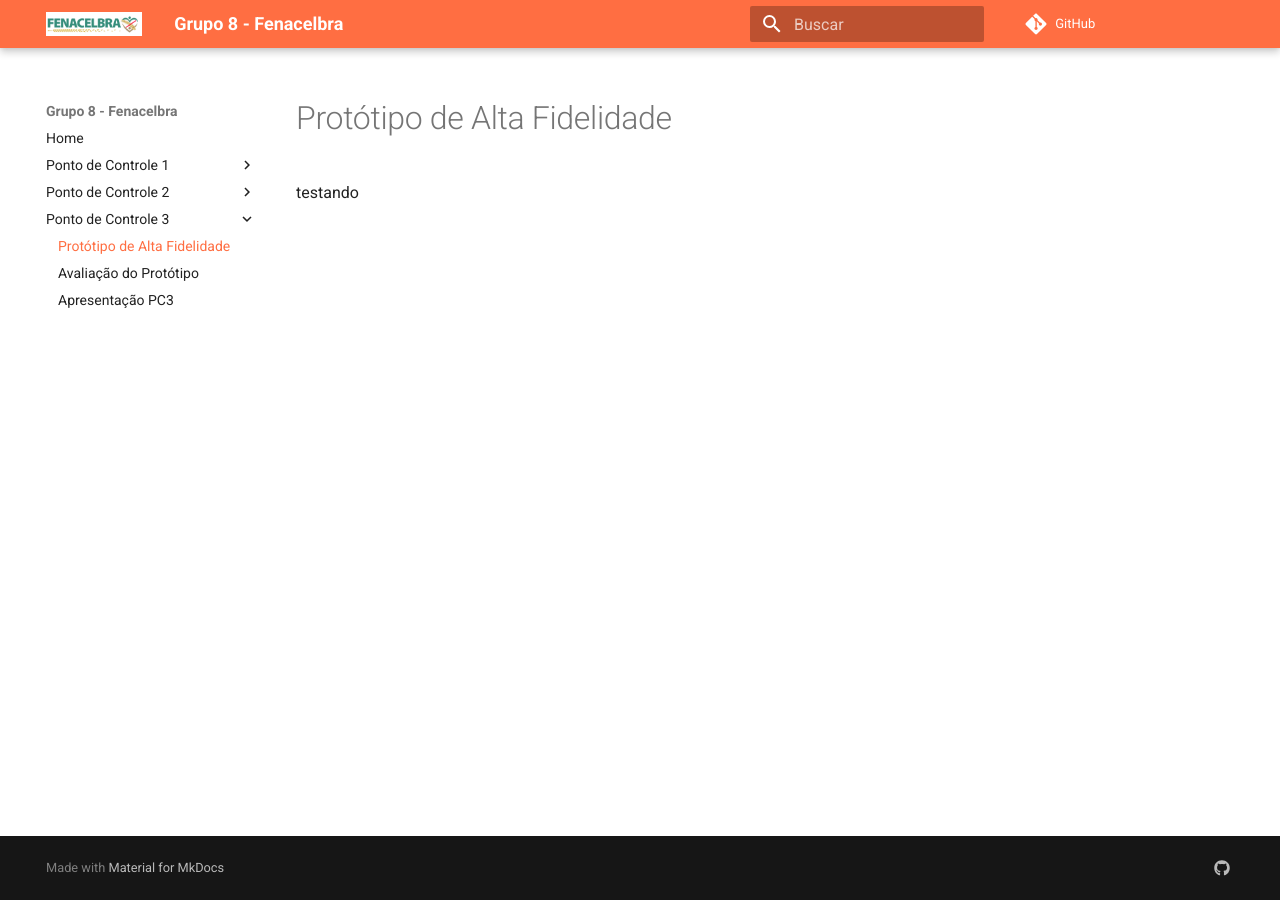
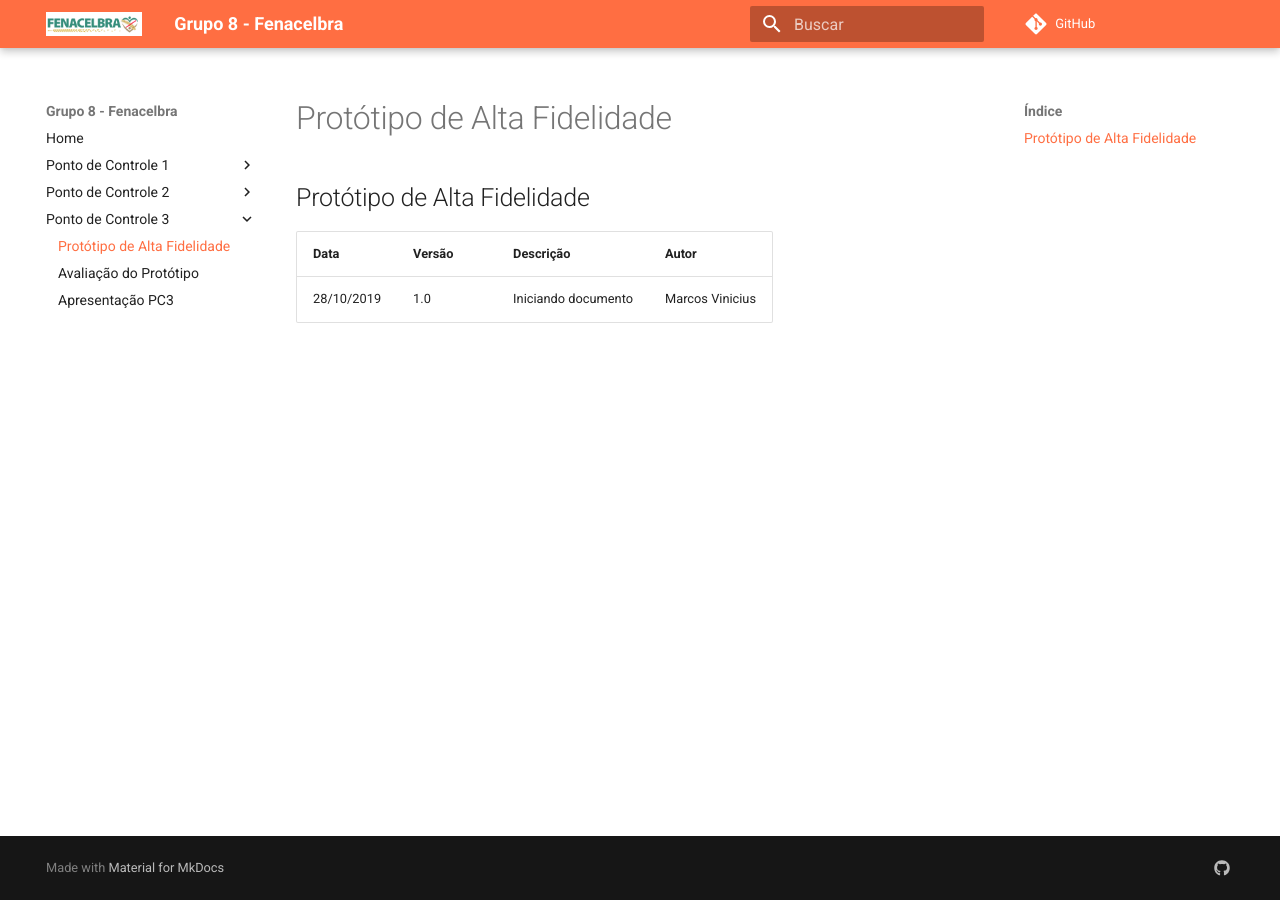
Before and after one commit to Interacao-Humano-Computador/2019.2-FENALCEBRA, an MkDocs documentation site: the page built from docs/ponto_de_controle_3/prototipo_de_alta_fidelidade.md, in a window 1280 px wide. Built offline with MkDocs 1.6.1 and Material for MkDocs 9.7.7, drawn with Linux system fonts in a browser that asks for light colours; comment, search, counter and statistics services are not loaded.

Commit message:
Update prototipo_de_alta_fidelidade.md

```diff
--- a/docs/ponto_de_controle_3/prototipo_de_alta_fidelidade.md
+++ b/docs/ponto_de_controle_3/prototipo_de_alta_fidelidade.md
@@ -1 +1,5 @@
-testando
+## Protótipo de Alta Fidelidade
+
+| Data       | Versão | Descrição                              | Autor             |
+| :--------- | :----- | :------------------------------------- | :---------------- |
+| 28/10/2019 | 1.0    | Iniciando documento                    | Marcos Vinicius |
```
